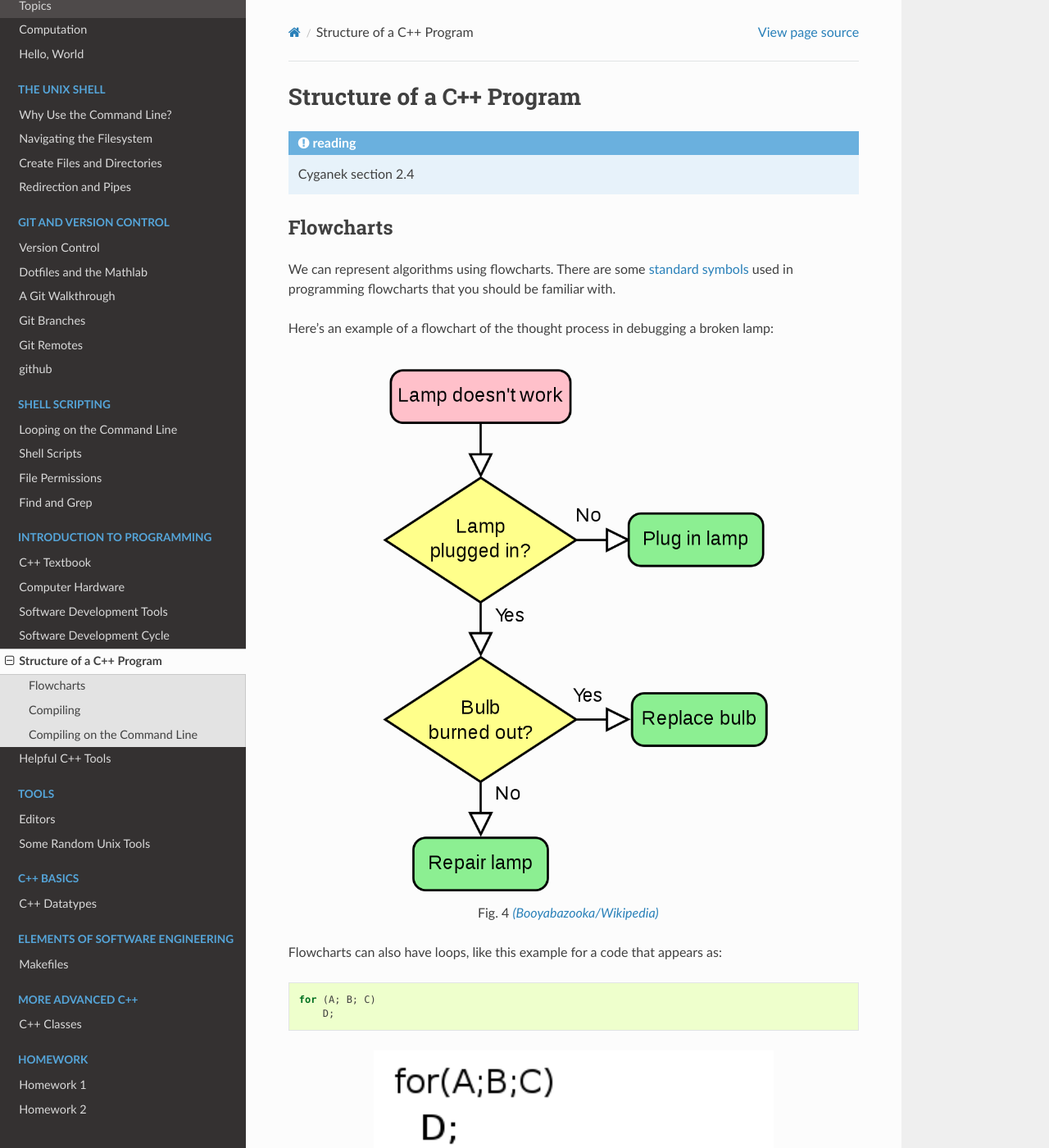
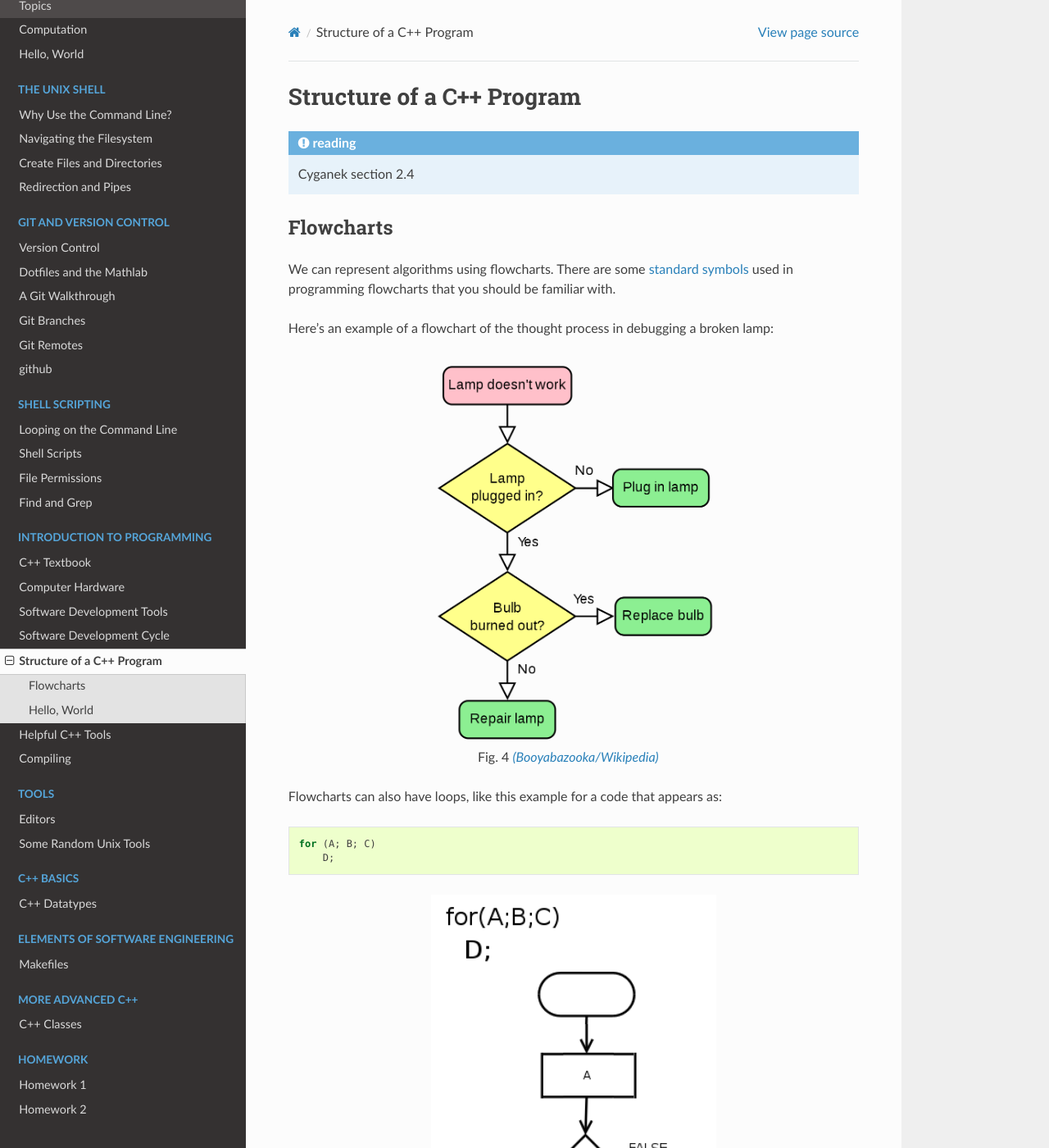
Before and after one commit to zingale/phy504, a Sphinx documentation site: the page built from docs/source/structure.rst, in a window 1280 px wide and 1400 px high. Shown: the whole window at 82% size. Built offline with Sphinx 7.4.7 and the Read the Docs theme 2.0.0, drawn with Linux system fonts in a browser that asks for light colours; some of the changed text lies outside the part shown.

Commit message:
add compiling page

```diff
--- a/docs/source/index.rst
+++ b/docs/source/index.rst
@@ -66,6 +66,7 @@
    development-cycle
    structure
    tools
+   compiling
 
 .. toctree::
    :maxdepth: 1
--- a/docs/source/structure.rst
+++ b/docs/source/structure.rst
@@ -18,7 +18,7 @@
 
 .. figure:: 750px-LampFlowchart.svg.png
    :align: center
-   :width: 70%
+   :width: 50%
 
    `(Booyabazooka/Wikipedia) <https://commons.wikimedia.org/wiki/File:LampFlowchart.svg>`_
 
@@ -31,7 +31,7 @@
 
 .. figure:: For-loop-diagram.png
    :align: center
-   :width: 70%
+   :width: 50%
 
    `(Paweł Zdziarski (faxe)/Wikipedia) <https://en.wikipedia.org/wiki/Flowchart#/media/File:For-loop-diagram.png>`_
 
@@ -42,8 +42,8 @@
 Both of these concepts help you layout the organization of your
 program before you start writing the code.
 
-Compiling
-=========
+Hello, World
+============
 
 Let's look at a simple "Hello, World" program (your text has an
 example to computes the square root of an input number).
@@ -82,32 +82,3 @@
 
 * ``::`` is the scope operator.  This tells us that ``cout`` is part of a *namespace*
   called ``std``, and the compiler should look there for its implementation.
-
-We can compile this using an online compiler.  Let's try https://godbolt.org/
-
-This will show us the assembly instructions it generated for our code
-and by checking "Execute the code" in the "Output" dropdown, it will
-run the code for us.
-
-
-Compiling on the Command Line
-=============================
-
-Now let's see how to invoke ``g++`` on the command line.
-
-With your editor, create a file ``hello.cpp`` with the above source code in it.
-
-Then we build our executable (compiling and linking all in a single command) via:
-
-.. prompt:: bash
-
-   g++ -o hello hello.cpp
-
-The option ``-o`` is used to name the executable.  If we do not
-provide a name, then the name ``a.out`` will be used.
-
-We can then run our program as:
-
-.. prompt:: bash
-
-   ./hello
```
Also changed, not shown: docs/source/compiling.rst (added, +36 -0 lines).
